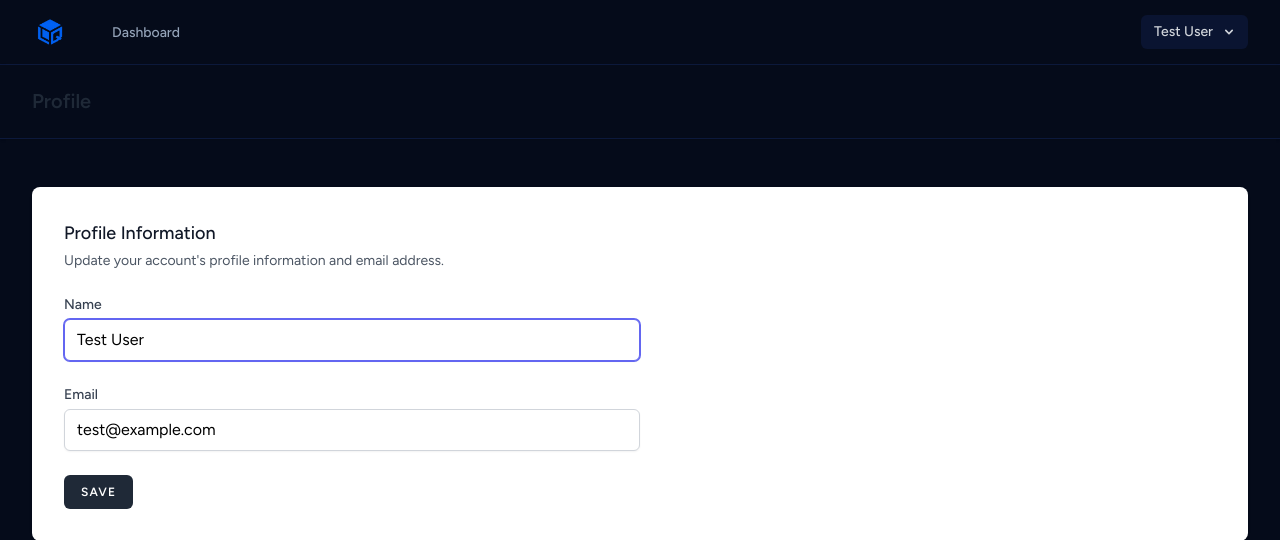
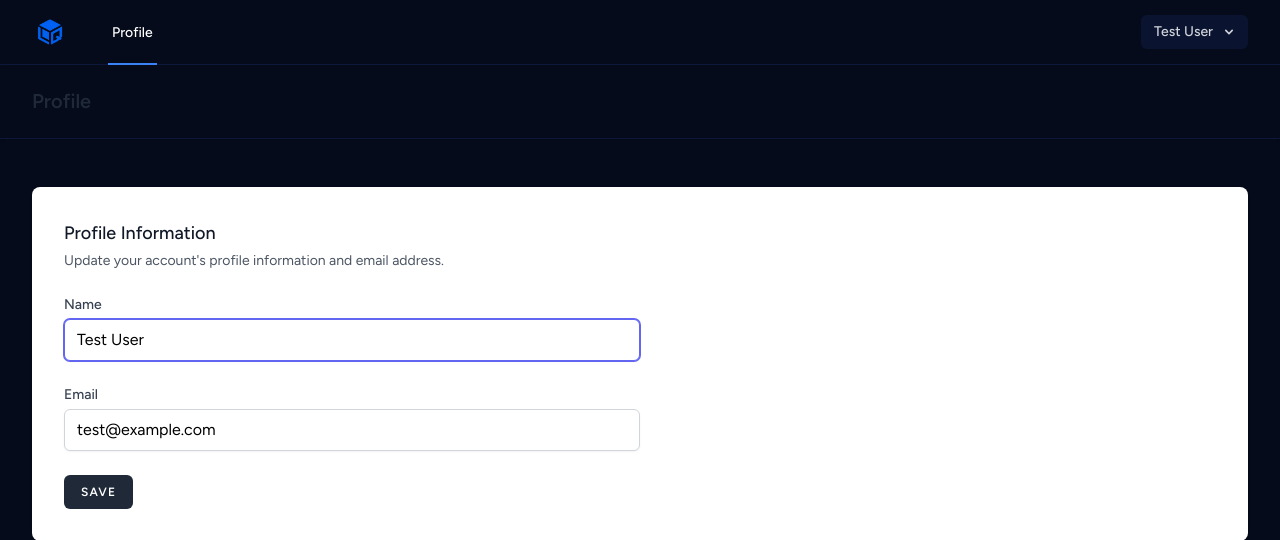
Before and after one commit to annkatm/LogicQuest, a Laravel app: page /profile in a window 1280 px wide. Shown: the top 540 px of the page. Run offline with Laravel 12, Linux system fonts and the light colour scheme; a user stored in the database is signed in; data comes from the database, SQL or seed files in the repository; style sheets or scripts are compiled from the project's sources; some libraries are stand-ins or nearby versions.

Commit message:
Updated dashboard and leaderboard

```diff
--- a/resources/js/Layouts/AuthenticatedLayout.jsx
+++ b/resources/js/Layouts/AuthenticatedLayout.jsx
@@ -29,11 +29,11 @@ export default function AuthenticatedLayout({ header, children }) {
 
                             <div className="hidden space-x-8 sm:-my-px sm:ms-10 sm:flex">
                                 <NavLink
-                                    href={route('dashboard')}
-                                    active={route().current('dashboard')}
+                                    href={route().current('leaderboard') ? route('leaderboard') : route().current('profile.edit') ? route('profile.edit') : route('dashboard')}
+                                    active={true}
                                     className="hover:drop-shadow-[0_0_8px_rgba(59,130,246,0.5)]"
                                 >
-                                    Dashboard
+                                    {route().current('leaderboard') ? 'Leaderboard' : route().current('profile.edit') ? 'Profile' : 'Dashboard'}
                                 </NavLink>
                             </div>
                         </div>
@@ -66,6 +66,12 @@ export default function AuthenticatedLayout({ header, children }) {
                                     </Dropdown.Trigger>
 
                                     <Dropdown.Content>
+                                        <Dropdown.Link href={route('dashboard')}>
+                                            Dashboard
+                                        </Dropdown.Link>
+                                        <Dropdown.Link href={route('leaderboard')}>
+                                            Leaderboard
+                                        </Dropdown.Link>
                                         <Dropdown.Link href={route('profile.edit')}>
                                             Profile
                                         </Dropdown.Link>
@@ -108,14 +114,13 @@ export default function AuthenticatedLayout({ header, children }) {
                     </div>
                 </div>
 
-                {/* Mobile Menu */}
                 <div className={(showingNavigationDropdown ? 'block' : 'hidden') + ' sm:hidden'}>
                     <div className="space-y-1 pb-3 pt-2">
                         <ResponsiveNavLink
-                            href={route('dashboard')}
-                            active={route().current('dashboard')}
+                            href={route().current('leaderboard') ? route('leaderboard') : route().current('profile.edit') ? route('profile.edit') : route('dashboard')}
+                            active={true}
                         >
-                            Dashboard
+                            {route().current('leaderboard') ? 'Leaderboard' : route().current('profile.edit') ? 'Profile' : 'Dashboard'}
                         </ResponsiveNavLink>
                     </div>
 
@@ -126,7 +131,9 @@ export default function AuthenticatedLayout({ header, children }) {
                         </div>
 
                         <div className="mt-3 space-y-1">
+                            <ResponsiveNavLink href={route('dashboard')}>Dashboard</ResponsiveNavLink>
                             <ResponsiveNavLink href={route('profile.edit')}>Profile</ResponsiveNavLink>
+                            <ResponsiveNavLink href={route('leaderboard')}>Leaderboard</ResponsiveNavLink>
                             <ResponsiveNavLink method="post" href={route('logout')} as="button">
                                 Log Out
                             </ResponsiveNavLink>
--- a/resources/js/Pages/Dashboard.jsx
+++ b/resources/js/Pages/Dashboard.jsx
@@ -36,7 +36,7 @@ export default function Dashboard({ auth }) {
                                 Welcome back, {auth.user.name.split(' ')[0]}!
                             </h1>
                             <p className="text-slate-400 mt-2">
-                                One question. One minute. Climb the board and keep your streak alive.
+                                Three daily challenges. Sharpen your mind, climb the board, and keep your streak alive.
                             </p>
                         </div>
                     </header>
@@ -88,7 +88,7 @@ export default function Dashboard({ auth }) {
                             </div>
 
                             <Link
-                                href={route('dashboard')}
+                                href={route('leaderboard')}
                                 className="mt-6 flex items-center justify-between w-full px-4 py-3 rounded-xl bg-slate-900/50 text-slate-400 text-sm font-semibold hover:text-white hover:bg-slate-800 transition-all group"
                             >
                                 View full leaderboard
--- a/routes/web.php
+++ b/routes/web.php
@@ -19,6 +19,9 @@ Route::get('/dashboard', function () {
 })->middleware(['auth', 'verified'])->name('dashboard');
 
 Route::middleware('auth')->group(function () {
+    Route::get('/leaderboard', function () {
+        return Inertia::render('Leaderboard');
+    })->name('leaderboard');
     Route::get('/profile', [ProfileController::class, 'edit'])->name('profile.edit');
     Route::patch('/profile', [ProfileController::class, 'update'])->name('profile.update');
     Route::delete('/profile', [ProfileController::class, 'destroy'])->name('profile.destroy');
```
